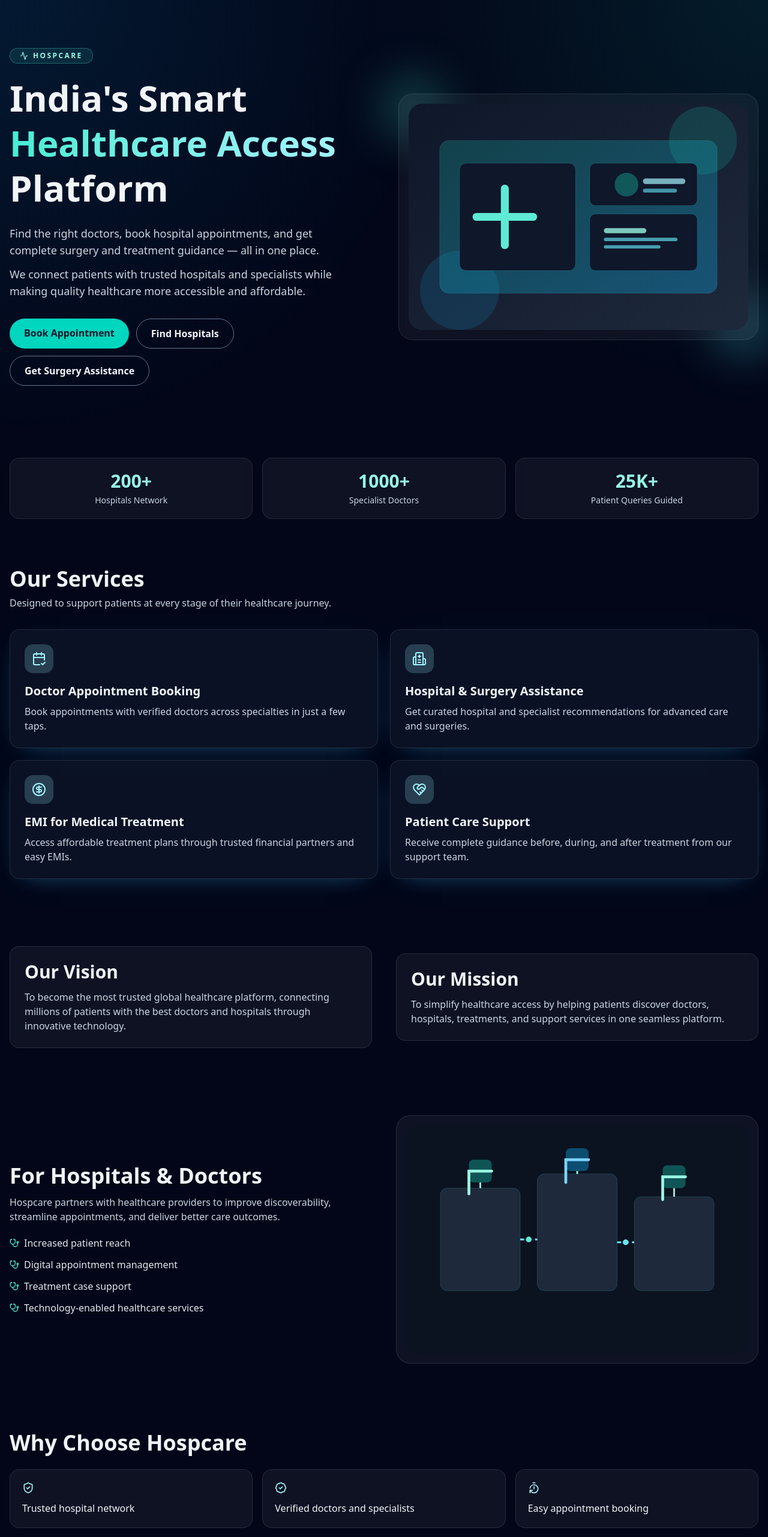
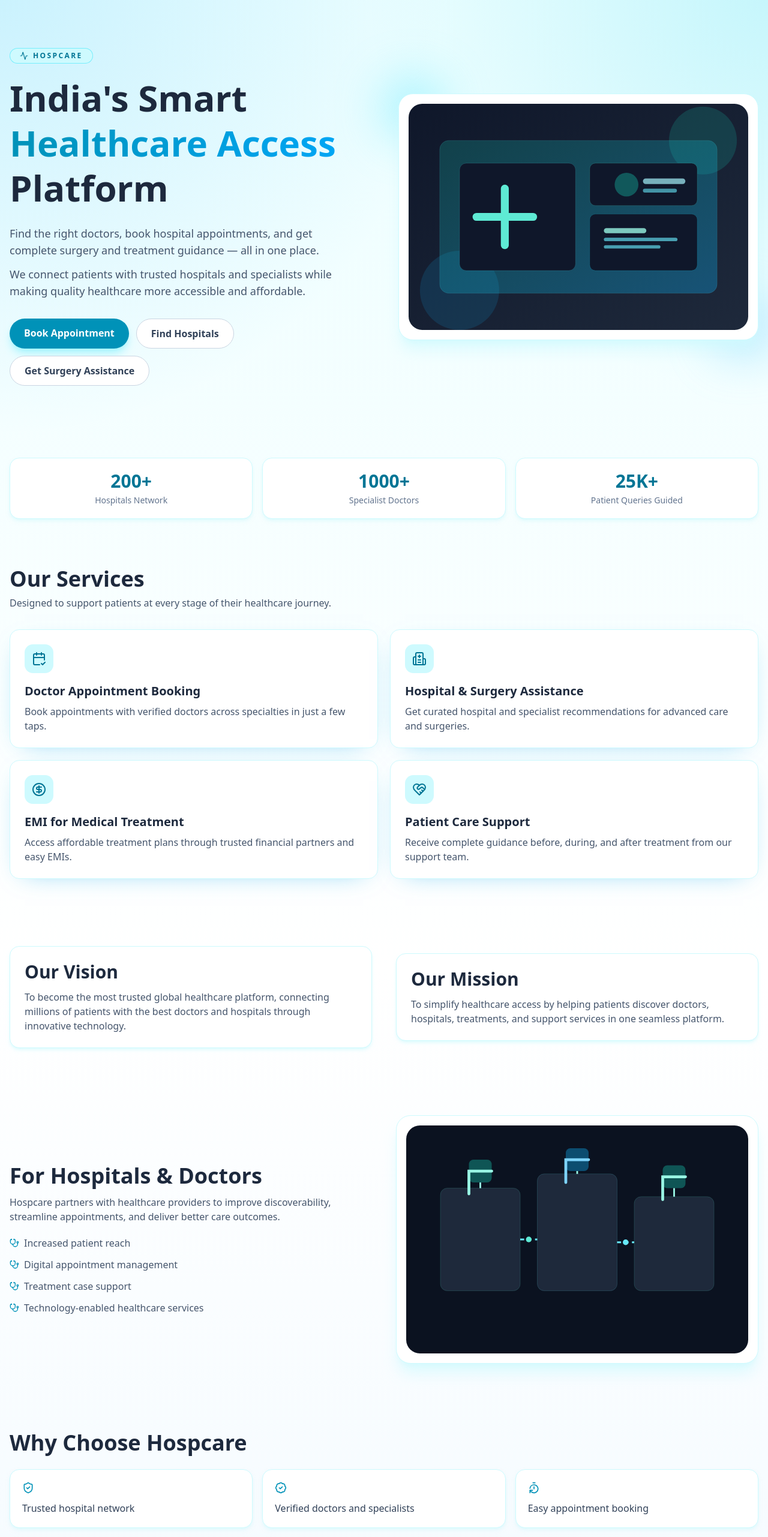
Before and after one commit to AmanDwivedi9335/hospcare-website, a Next.js app: page / in a window 1280 px wide. Shown: the part 80-2642 px from the top of the page at 60% size. Built offline with nearby package versions, Linux system fonts and the light colour scheme; no server answers.

Commit message:
Redesign home landing page with light theme styling

```diff
--- a/components/HomeNew/Home.jsx
+++ b/components/HomeNew/Home.jsx
@@ -66,41 +66,41 @@ const fadeInUp = {
 
 export default function Home() {
   return (
-    <main className="min-h-screen overflow-hidden bg-slate-950 text-slate-100">
+    <main className="min-h-screen overflow-hidden bg-gradient-to-b from-cyan-50 via-white to-sky-50 text-slate-800">
       <section className="relative isolate">
-        <div className="absolute inset-0 -z-10 bg-[radial-gradient(circle_at_top_right,_#14b8a620,_transparent_45%),radial-gradient(circle_at_top_left,_#0ea5e920,_transparent_50%)]" />
+        <div className="absolute inset-0 -z-10 bg-[radial-gradient(circle_at_top_right,_#22d3ee30,_transparent_45%),radial-gradient(circle_at_top_left,_#38bdf830,_transparent_50%)]" />
         <div className="mx-auto grid max-w-7xl items-center gap-12 px-4 py-16 md:grid-cols-2 md:py-24">
           <motion.div {...fadeInUp}>
-            <p className="inline-flex items-center gap-2 rounded-full border border-teal-300/30 bg-teal-300/10 px-4 py-1 text-xs font-semibold uppercase tracking-[0.2em] text-teal-200">
+            <p className="inline-flex items-center gap-2 rounded-full border border-cyan-300/70 bg-cyan-100 px-4 py-1 text-xs font-semibold uppercase tracking-[0.2em] text-cyan-700">
               <Activity size={14} /> Hospcare
             </p>
             <h1 className="mt-5 text-4xl font-bold leading-tight md:text-6xl">
               India&apos;s Smart
-              <span className="bg-gradient-to-r from-teal-300 to-cyan-200 bg-clip-text text-transparent"> Healthcare Access </span>
+              <span className="bg-gradient-to-r from-cyan-600 to-sky-500 bg-clip-text text-transparent"> Healthcare Access </span>
               Platform
             </h1>
-            <p className="mt-6 max-w-xl text-base text-slate-300 md:text-lg">
+            <p className="mt-6 max-w-xl text-base text-slate-600 md:text-lg">
               Find the right doctors, book hospital appointments, and get complete surgery and treatment guidance — all in one place.
             </p>
-            <p className="mt-3 max-w-xl text-base text-slate-300 md:text-lg">
+            <p className="mt-3 max-w-xl text-base text-slate-600 md:text-lg">
               We connect patients with trusted hospitals and specialists while making quality healthcare more accessible and affordable.
             </p>
             <div className="mt-8 flex flex-wrap gap-3 text-sm font-semibold md:text-base">
               <Link
                 href="/contact-us"
-                className="rounded-full bg-teal-400 px-6 py-3 text-slate-900 transition hover:-translate-y-0.5 hover:bg-teal-300"
+                className="rounded-full bg-cyan-600 px-6 py-3 text-white shadow-lg shadow-cyan-200 transition hover:-translate-y-0.5 hover:bg-cyan-500"
               >
                 Book Appointment
               </Link>
               <Link
                 href="/contact-us"
-                className="rounded-full border border-slate-500 px-6 py-3 text-slate-100 transition hover:-translate-y-0.5 hover:border-cyan-200"
+                className="rounded-full border border-slate-300 bg-white px-6 py-3 text-slate-700 transition hover:-translate-y-0.5 hover:border-cyan-400 hover:text-cyan-700"
               >
                 Find Hospitals
               </Link>
               <Link
                 href="/contact-us"
-                className="rounded-full border border-slate-500 px-6 py-3 text-slate-100 transition hover:-translate-y-0.5 hover:border-cyan-200"
+                className="rounded-full border border-slate-300 bg-white px-6 py-3 text-slate-700 transition hover:-translate-y-0.5 hover:border-cyan-400 hover:text-cyan-700"
               >
                 Get Surgery Assistance
               </Link>
@@ -114,9 +114,9 @@ export default function Home() {
             transition={{ duration: 0.7, ease: "easeOut" }}
             className="relative"
           >
-            <div className="absolute -left-6 -top-6 h-24 w-24 rounded-full bg-teal-300/30 blur-2xl" />
-            <div className="absolute -bottom-6 -right-6 h-24 w-24 rounded-full bg-cyan-300/30 blur-2xl" />
-            <div className="relative rounded-3xl border border-white/10 bg-white/5 p-4 backdrop-blur-sm">
+            <div className="absolute -left-6 -top-6 h-24 w-24 rounded-full bg-cyan-300/50 blur-2xl" />
+            <div className="absolute -bottom-6 -right-6 h-24 w-24 rounded-full bg-sky-300/50 blur-2xl" />
+            <div className="relative rounded-3xl border border-cyan-100 bg-white p-4 shadow-xl shadow-cyan-100/70 backdrop-blur-sm">
               <Image
                 src="/images/hospcare/hero-healthcare.svg"
                 alt="Hospcare healthcare platform illustration"
@@ -135,17 +135,17 @@ export default function Home() {
           <motion.article
             key={stat.label}
             whileHover={{ y: -6 }}
-            className="rounded-2xl border border-white/10 bg-white/5 p-5 text-center backdrop-blur-sm"
+            className="rounded-2xl border border-cyan-100 bg-white p-5 text-center shadow-md shadow-cyan-100/50"
           >
-            <h3 className="text-3xl font-bold text-teal-200">{stat.value}</h3>
-            <p className="mt-1 text-sm text-slate-300">{stat.label}</p>
+            <h3 className="text-3xl font-bold text-cyan-700">{stat.value}</h3>
+            <p className="mt-1 text-sm text-slate-500">{stat.label}</p>
           </motion.article>
         ))}
       </section>
 
       <motion.section {...fadeInUp} className="mx-auto max-w-7xl px-4 py-14">
         <h2 className="text-3xl font-bold md:text-4xl">Our Services</h2>
-        <p className="mt-2 max-w-3xl text-slate-300">Designed to support patients at every stage of their healthcare journey.</p>
+        <p className="mt-2 max-w-3xl text-slate-600">Designed to support patients at every stage of their healthcare journey.</p>
         <div className="mt-8 grid gap-5 md:grid-cols-2">
           {services.map((service) => {
             const Icon = service.icon;
@@ -153,13 +153,13 @@ export default function Home() {
               <motion.article
                 key={service.title}
                 whileHover={{ y: -6, scale: 1.01 }}
-                className="rounded-2xl border border-white/10 bg-slate-900/70 p-6 shadow-[0_10px_40px_-25px_rgba(56,189,248,0.7)]"
+                className="rounded-2xl border border-cyan-100 bg-white p-6 shadow-[0_10px_40px_-25px_rgba(14,165,233,0.65)]"
               >
-                <div className="mb-4 inline-flex rounded-xl bg-cyan-200/20 p-3 text-cyan-200">
+                <div className="mb-4 inline-flex rounded-xl bg-cyan-100 p-3 text-cyan-700">
                   <Icon size={24} />
                 </div>
                 <h3 className="text-xl font-semibold">{service.title}</h3>
-                <p className="mt-2 text-slate-300">{service.description}</p>
+                <p className="mt-2 text-slate-600">{service.description}</p>
               </motion.article>
             );
           })}
@@ -167,15 +167,15 @@ export default function Home() {
       </motion.section>
 
       <section className="mx-auto grid max-w-7xl items-center gap-10 px-4 py-14 md:grid-cols-2">
-        <motion.article {...fadeInUp} className="rounded-2xl border border-white/10 bg-white/5 p-6">
+        <motion.article {...fadeInUp} className="rounded-2xl border border-cyan-100 bg-white p-6 shadow-md shadow-cyan-100/60">
           <h2 className="text-2xl font-bold md:text-3xl">Our Vision</h2>
-          <p className="mt-3 text-slate-300">
+          <p className="mt-3 text-slate-600">
             To become the most trusted global healthcare platform, connecting millions of patients with the best doctors and hospitals through innovative technology.
           </p>
         </motion.article>
-        <motion.article {...fadeInUp} className="rounded-2xl border border-white/10 bg-white/5 p-6">
+        <motion.article {...fadeInUp} className="rounded-2xl border border-cyan-100 bg-white p-6 shadow-md shadow-cyan-100/60">
           <h2 className="text-2xl font-bold md:text-3xl">Our Mission</h2>
-          <p className="mt-3 text-slate-300">
+          <p className="mt-3 text-slate-600">
             To simplify healthcare access by helping patients discover doctors, hospitals, treatments, and support services in one seamless platform.
           </p>
         </motion.article>
@@ -184,10 +184,10 @@ export default function Home() {
       <section className="mx-auto grid max-w-7xl items-center gap-10 px-4 py-14 md:grid-cols-2">
         <motion.div {...fadeInUp}>
           <h2 className="text-3xl font-bold md:text-4xl">For Hospitals & Doctors</h2>
-          <p className="mt-3 text-slate-300">
+          <p className="mt-3 text-slate-600">
             Hospcare partners with healthcare providers to improve discoverability, streamline appointments, and deliver better care outcomes.
           </p>
-          <ul className="mt-5 space-y-3 text-slate-200">
+          <ul className="mt-5 space-y-3 text-slate-600">
             {[
               "Increased patient reach",
               "Digital appointment management",
@@ -195,12 +195,12 @@ export default function Home() {
               "Technology-enabled healthcare services",
             ].map((item) => (
               <li key={item} className="flex items-center gap-2">
-                <Stethoscope size={16} className="text-teal-300" /> {item}
+                <Stethoscope size={16} className="text-cyan-600" /> {item}
               </li>
             ))}
           </ul>
         </motion.div>
-        <motion.div {...fadeInUp} className="rounded-3xl border border-white/10 bg-white/5 p-4">
+        <motion.div {...fadeInUp} className="rounded-3xl border border-cyan-100 bg-white p-4 shadow-xl shadow-cyan-100/70">
           <Image
             src="/images/hospcare/hospital-network.svg"
             alt="Hospital and doctor network illustration"
@@ -222,9 +222,9 @@ export default function Home() {
               <motion.li
                 key={item.point}
                 whileHover={{ y: -5 }}
-                className="rounded-2xl border border-white/10 bg-white/5 p-5 text-slate-100"
+                className="rounded-2xl border border-cyan-100 bg-white p-5 text-slate-700 shadow-md shadow-cyan-100/50"
               >
-                <Icon className="mb-3 text-cyan-200" size={20} />
+                <Icon className="mb-3 text-cyan-600" size={20} />
                 {item.point}
               </motion.li>
             );
@@ -233,7 +233,7 @@ export default function Home() {
       </section>
 
       <section className="mx-auto grid max-w-7xl items-center gap-10 px-4 py-14 md:grid-cols-2">
-        <motion.div {...fadeInUp} className="rounded-3xl border border-white/10 bg-white/5 p-4">
+        <motion.div {...fadeInUp} className="rounded-3xl border border-cyan-100 bg-white p-4 shadow-xl shadow-cyan-100/70">
           <Image
             src="/images/hospcare/healthcare-goal.svg"
             alt="Future healthcare goals illustration"
@@ -244,10 +244,10 @@ export default function Home() {
         </motion.div>
         <motion.div {...fadeInUp}>
           <h2 className="text-3xl font-bold md:text-4xl">Our Goal</h2>
-          <p className="mt-3 text-slate-300">
+          <p className="mt-3 text-slate-600">
             We are building a strong healthcare ecosystem that benefits both patients and providers while improving quality care access at scale.
           </p>
-          <p className="mt-3 text-slate-300">
+          <p className="mt-3 text-slate-600">
             Hospcare is focused on becoming a leading healthcare technology platform that transforms how people experience healthcare.
           </p>
         </motion.div>
```
